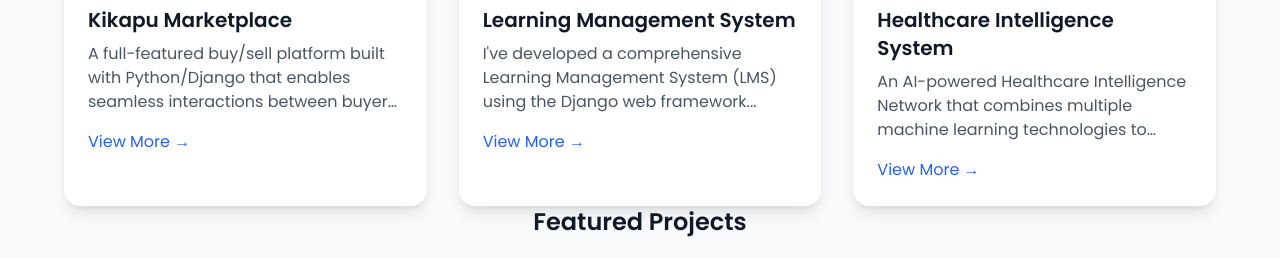
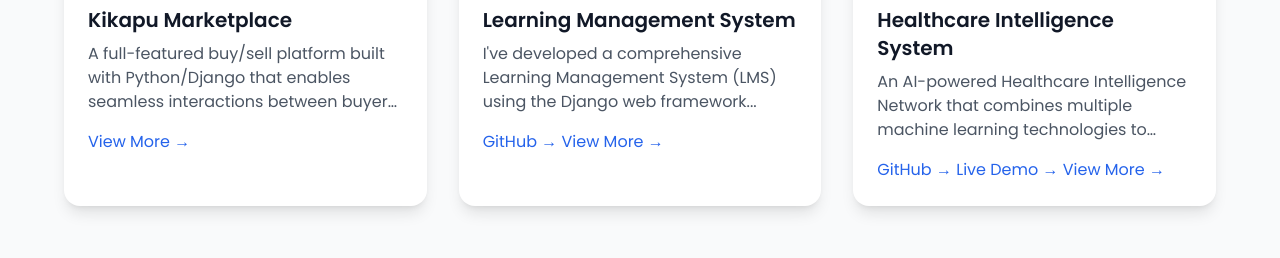
Before and after one commit to mimi-netizen/MyPortfolio, a website: page Portfolio/index.html in a window 1280 px wide. Shown: the part 2480-2738 px from the top of the page. Drawn offline with nearby package versions, Linux system fonts and the light colour scheme.

Commit message:
project update

```diff
--- a/Portfolio/index.html
+++ b/Portfolio/index.html
@@ -250,6 +250,7 @@
               <div class="p-6">
                 <h4 class="text-xl font-semibold mb-2">Learning Management System</h4>
                 <p class="text-gray-600 dark:text-gray-400 mb-4 line-clamp-3">I've developed a comprehensive Learning Management System (LMS) using the Django web framework...</p>
+                <a href="https://github.com/mimi-netizen/Django-LMS" class="text-blue-600 dark:text-blue-400 hover:underline">GitHub →</a>
                 <a href="project-details.html?id=4" class="text-blue-600 dark:text-blue-400 hover:underline">View More →</a>
               </div>
             </div>
@@ -261,6 +262,8 @@
               <div class="p-6">
                 <h4 class="text-xl font-semibold mb-2">Healthcare Intelligence System</h4>
                 <p class="text-gray-600 dark:text-gray-400 mb-4 line-clamp-3"> An AI-powered Healthcare Intelligence Network that combines multiple machine learning technologies to revolutionize healthcare delivery...</p>
+                <a href="https://github.com/mimi-netizen/Healthcare-Intelligence-System" class="text-blue-600 dark:text-blue-400 hover:underline">GitHub →</a>
+                <a href="https://healthcare-intelligence-system.streamlit.app" class="text-blue-600 dark:text-blue-400 hover:underline">Live Demo →</a>
                 <a href="project-details.html?id=3" class="text-blue-600 dark:text-blue-400 hover:underline">View More →</a>
               </div>
           </div>
@@ -268,7 +271,7 @@
 
         <!-- Featured Projects -->
         <div>
-          <h3 class="text-2xl text-center font-semibold mb-8">Featured Projects</h3>
+          <h3 class="text-2xl text-center font-semibold mb-8 mt-12">Featured Projects</h3>
           <div class="grid grid-cols-1 sm:grid-cols-2 lg:grid-cols-3 gap-6 md:gap-8">
             <!-- DevOps & Cloud -->
             <div class="bg-white dark:bg-gray-900 rounded-2xl overflow-hidden shadow-lg transition-transform hover:scale-105">
--- a/Portfolio/script.js
+++ b/Portfolio/script.js
@@ -173,7 +173,7 @@
     description:
       "I've developed an AI-powered Healthcare Intelligence Network that combines multiple machine learning technologies to revolutionize healthcare delivery. My system features disease prediction using Random Forest classifiers, drug recommendations powered by NLP and cosine similarity, heart disease risk assessment using LightGBM, and a medical chatbot powered by Mistral-7B-Instruct LLM. Built primarily with Python and Jupyter Notebook, this comprehensive platform aims to enhance early diagnosis, provide personalized medical recommendations, and offer instant AI-driven healthcare insights through a Streamlit-based interface. The project showcases my ability to integrate advanced machine learning techniques into a cohesive system, demonstrating my skills in data science and AI application development. The Healthcare Intelligence Network is designed to be user-friendly and accessible, making it a valuable tool for both healthcare professionals and patients seeking reliable medical information.",
     github: "https://github.com/mimi-netizen/Healthcare-AI-System",
-    website: null,
+    website: "https://healthcare-ai-system.streamlit.app/",
   },
   4: {
     title: "Learning Management System",
```
Also changed, not shown: Portfolio/projects.html (+3 -0 lines).
